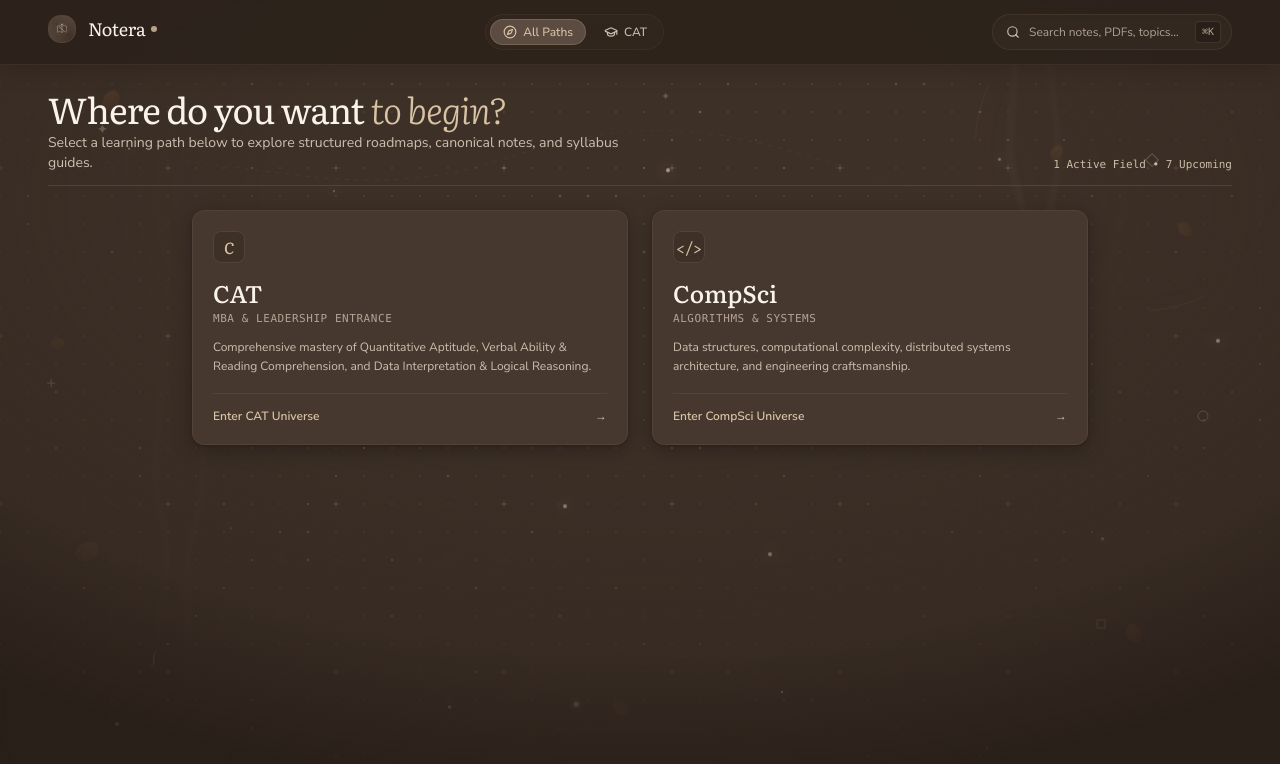
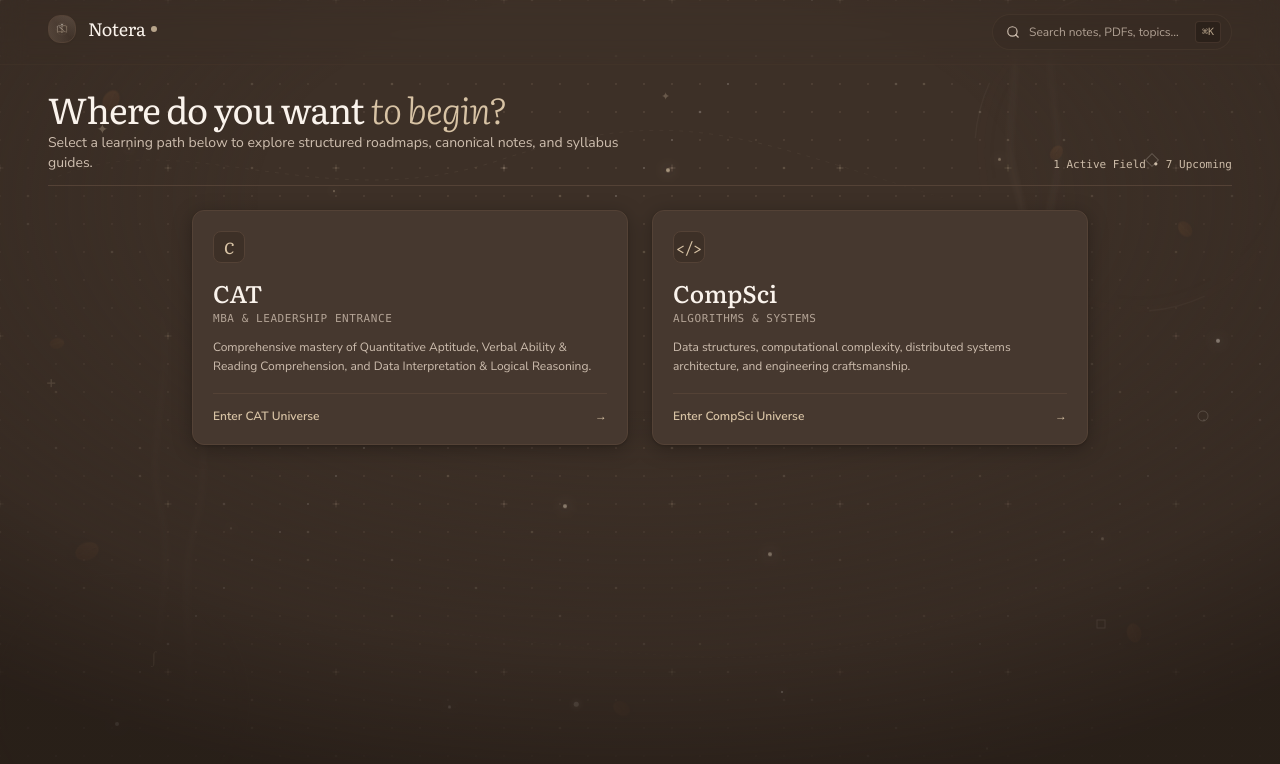
Before and after one commit to AbhinavXDayal/Notera, a React (Vite) app: page / in a window 1280 px wide. Shown: the top 764 px of the page. Built offline with nearby package versions, Linux system fonts and the light colour scheme.

Commit message:
Make header transparent and remove center navigation switcher

```diff
--- a/src/components/common/Navbar.tsx
+++ b/src/components/common/Navbar.tsx
@@ -1,5 +1,5 @@
 import React, { useState, useEffect, useRef } from "react";
-import { Search, Compass, GraduationCap } from "lucide-react";
+import { Search } from "lucide-react";
 import { Logo } from "./Logo";
 import type { FieldId } from "../../types/field";
 
@@ -22,7 +22,6 @@ interface NavbarProps {
 export const Navbar: React.FC<NavbarProps> = ({
   currentView = "home",
   onNavigateHome,
-  onNavigateCat,
   onOpenSearch,
 }) => {
   const [isVisible, setIsVisible] = useState(true);
@@ -52,7 +51,7 @@ export const Navbar: React.FC<NavbarProps> = ({
 
   return (
     <header
-      className={`sticky top-0 z-40 backdrop-blur-xl bg-[#2b211a]/85 border-b border-outline-variant/40 shadow-[0_4px_24px_rgba(0,0,0,0.18)] transition-all duration-300 ease-in-out ${
+      className={`sticky top-0 z-40 bg-transparent backdrop-blur-md border-b border-outline-variant/20 transition-all duration-300 ease-in-out ${
         isVisible
           ? "translate-y-0 opacity-100"
           : "-translate-y-full opacity-0 pointer-events-none"
@@ -72,49 +71,20 @@ export const Navbar: React.FC<NavbarProps> = ({
           {/* Contextual Active Universe Badge */}
           {currentView === "cat" ? (
             <div className="hidden sm:flex items-center space-x-2 pl-3 border-l border-outline-variant/40">
-              <span className="inline-flex items-center gap-1.5 px-2.5 py-1 rounded-full text-[11px] font-medium tracking-wide bg-surface-container-high/80 border border-primary/20 text-primary shadow-xs">
+              <span className="inline-flex items-center gap-1.5 px-2.5 py-1 rounded-full text-[11px] font-medium tracking-wide bg-surface-container-high/60 backdrop-blur-sm border border-primary/20 text-primary shadow-xs">
                 <span className="w-1.5 h-1.5 rounded-full bg-primary animate-pulse" />
                 CAT Universe
               </span>
             </div>
           ) : currentView === "field" ? (
             <div className="hidden sm:flex items-center space-x-2 pl-3 border-l border-outline-variant/40">
-              <span className="inline-flex items-center gap-1.5 px-2.5 py-1 rounded-full text-[11px] font-medium tracking-wide bg-surface-container-high/80 border border-primary/20 text-primary shadow-xs">
+              <span className="inline-flex items-center gap-1.5 px-2.5 py-1 rounded-full text-[11px] font-medium tracking-wide bg-surface-container-high/60 backdrop-blur-sm border border-primary/20 text-primary shadow-xs">
                 <span className="w-1.5 h-1.5 rounded-full bg-primary" />
                 Computer Science
               </span>
             </div>
           ) : null}
         </div>
-
-        {/* Center / Navigation Links (Desktop) */}
-        <nav className="hidden md:flex items-center space-x-1.5 bg-[#342820]/70 p-1 rounded-full border border-outline-variant/30 backdrop-blur-md">
-          <button
-            onClick={onNavigateHome}
-            className={`inline-flex items-center gap-1.5 px-3 py-1 rounded-full text-xs font-medium transition-all duration-200 cursor-pointer ${
-              currentView === "home"
-                ? "bg-surface-container-highest text-primary border border-primary/20 shadow-xs"
-                : "text-secondary hover:text-on-surface hover:bg-surface-container/50"
-            }`}
-          >
-            <Compass className="w-3.5 h-3.5" />
-            <span>All Paths</span>
-          </button>
-
-          {onNavigateCat && (
-            <button
-              onClick={() => onNavigateCat("overview")}
-              className={`inline-flex items-center gap-1.5 px-3 py-1 rounded-full text-xs font-medium transition-all duration-200 cursor-pointer ${
-                currentView === "cat"
-                  ? "bg-surface-container-highest text-primary border border-primary/20 shadow-xs"
-                  : "text-secondary hover:text-on-surface hover:bg-surface-container/50"
-              }`}
-            >
-              <GraduationCap className="w-3.5 h-3.5" />
-              <span>CAT</span>
-            </button>
-          )}
-        </nav>
 
         {/* Right Action Items & Sleek Search Pill */}
         <div className="flex items-center space-x-3">
@@ -123,11 +93,11 @@ export const Navbar: React.FC<NavbarProps> = ({
             className="relative hidden sm:flex items-center group cursor-pointer text-left focus:outline-none"
             aria-label="Open global search"
           >
-            <div className="bg-[#372b23]/70 hover:bg-[#46382f]/90 border border-outline-variant/50 group-hover:border-primary/50 rounded-full pl-9 pr-2.5 py-1.5 text-xs text-secondary/80 group-hover:text-on-surface transition-all duration-300 w-52 sm:w-60 hover:w-64 focus-within:w-64 flex items-center justify-between shadow-inner group-hover:shadow-[0_0_16px_rgba(216,195,165,0.12)]">
+            <div className="bg-[#372b23]/50 hover:bg-[#46382f]/70 backdrop-blur-sm border border-outline-variant/40 group-hover:border-primary/50 rounded-full pl-9 pr-2.5 py-1.5 text-xs text-secondary/80 group-hover:text-on-surface transition-all duration-300 w-52 sm:w-60 hover:w-64 focus-within:w-64 flex items-center justify-between shadow-xs group-hover:shadow-[0_0_16px_rgba(216,195,165,0.12)]">
               <span className="truncate pr-2 font-normal">
                 Search notes, PDFs, topics...
               </span>
-              <kbd className="text-[10px] font-mono font-medium bg-[#2a201a]/90 group-hover:bg-[#231a15] border border-outline-variant/60 group-hover:border-primary/40 px-1.5 py-0.5 rounded text-primary/80 shadow-xs shrink-0 transition-colors">
+              <kbd className="text-[10px] font-mono font-medium bg-[#2a201a]/80 group-hover:bg-[#231a15] border border-outline-variant/60 group-hover:border-primary/40 px-1.5 py-0.5 rounded text-primary/80 shadow-xs shrink-0 transition-colors">
                 ⌘K
               </kbd>
             </div>
@@ -137,7 +107,7 @@ export const Navbar: React.FC<NavbarProps> = ({
           {/* Mobile Search Button */}
           <button
             onClick={onOpenSearch}
-            className="sm:hidden p-2 rounded-full bg-surface-container/60 hover:bg-surface-container border border-outline-variant/40 text-secondary hover:text-primary transition-colors cursor-pointer"
+            className="sm:hidden p-2 rounded-full bg-surface-container/50 hover:bg-surface-container/80 backdrop-blur-sm border border-outline-variant/40 text-secondary hover:text-primary transition-colors cursor-pointer"
             aria-label="Search"
           >
             <Search className="w-4 h-4" />
```
